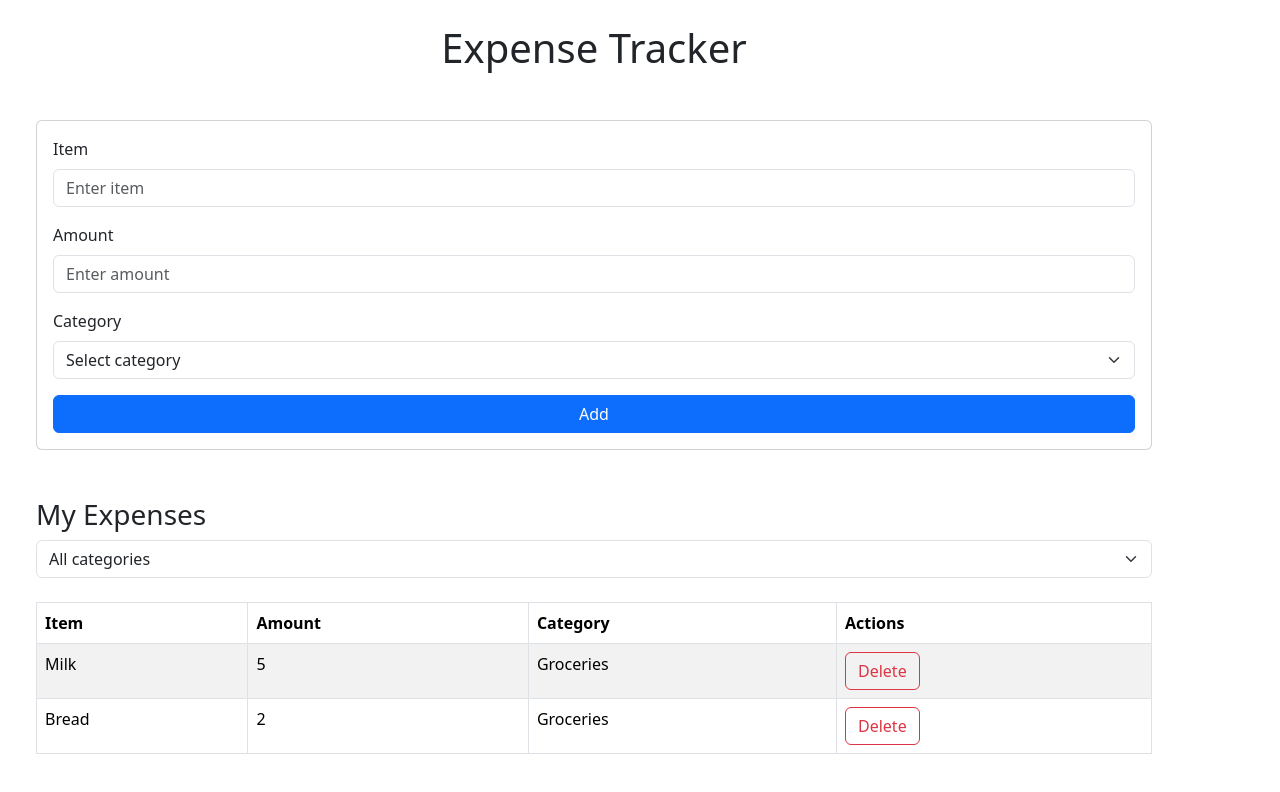
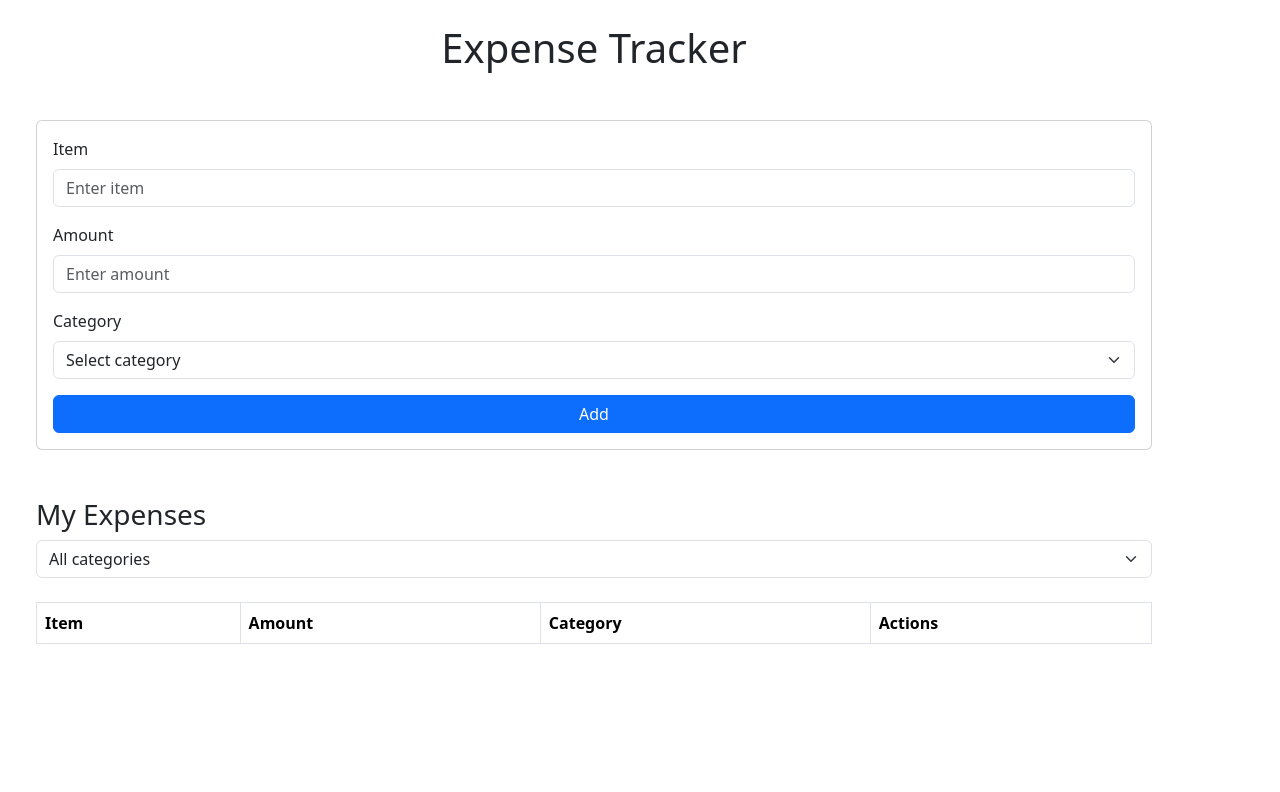
Before and after one commit to ammarshah/expense_tracker, a React (Vite) app: page / in a window 1280 px wide. Shown: the top 792 px of the page. Built offline with nearby package versions, Linux system fonts and the light colour scheme.

Commit message:
Lists expenses from localStorage

```diff
--- a/src/components/Expense/List.tsx
+++ b/src/components/Expense/List.tsx
@@ -1,7 +1,12 @@
 import Table from "react-bootstrap/Table";
 import Button from "react-bootstrap/Button";
+import { Expense } from "../../types";
 
-function ExpenseList() {
+interface Props {
+  expenses: Expense[];
+}
+
+function ExpenseList({ expenses }: Props) {
   return (
     <Table striped bordered hover>
       <thead>
@@ -13,22 +18,16 @@ function ExpenseList() {
         </tr>
       </thead>
       <tbody>
-        <tr>
-          <td>Milk</td>
-          <td>5</td>
-          <td>Groceries</td>
-          <td>
-            <Button variant="outline-danger">Delete</Button>
-          </td>
-        </tr>
-        <tr>
-          <td>Bread</td>
-          <td>2</td>
-          <td>Groceries</td>
-          <td>
-            <Button variant="outline-danger">Delete</Button>
-          </td>
-        </tr>
+        {expenses.map((expense) => (
+          <tr key={expense.id}>
+            <td>{expense.item}</td>
+            <td>{expense.amount}</td>
+            <td>{expense.category}</td>
+            <td>
+              <Button variant="outline-danger">Delete</Button>
+            </td>
+          </tr>
+        ))}
       </tbody>
     </Table>
   );
```
